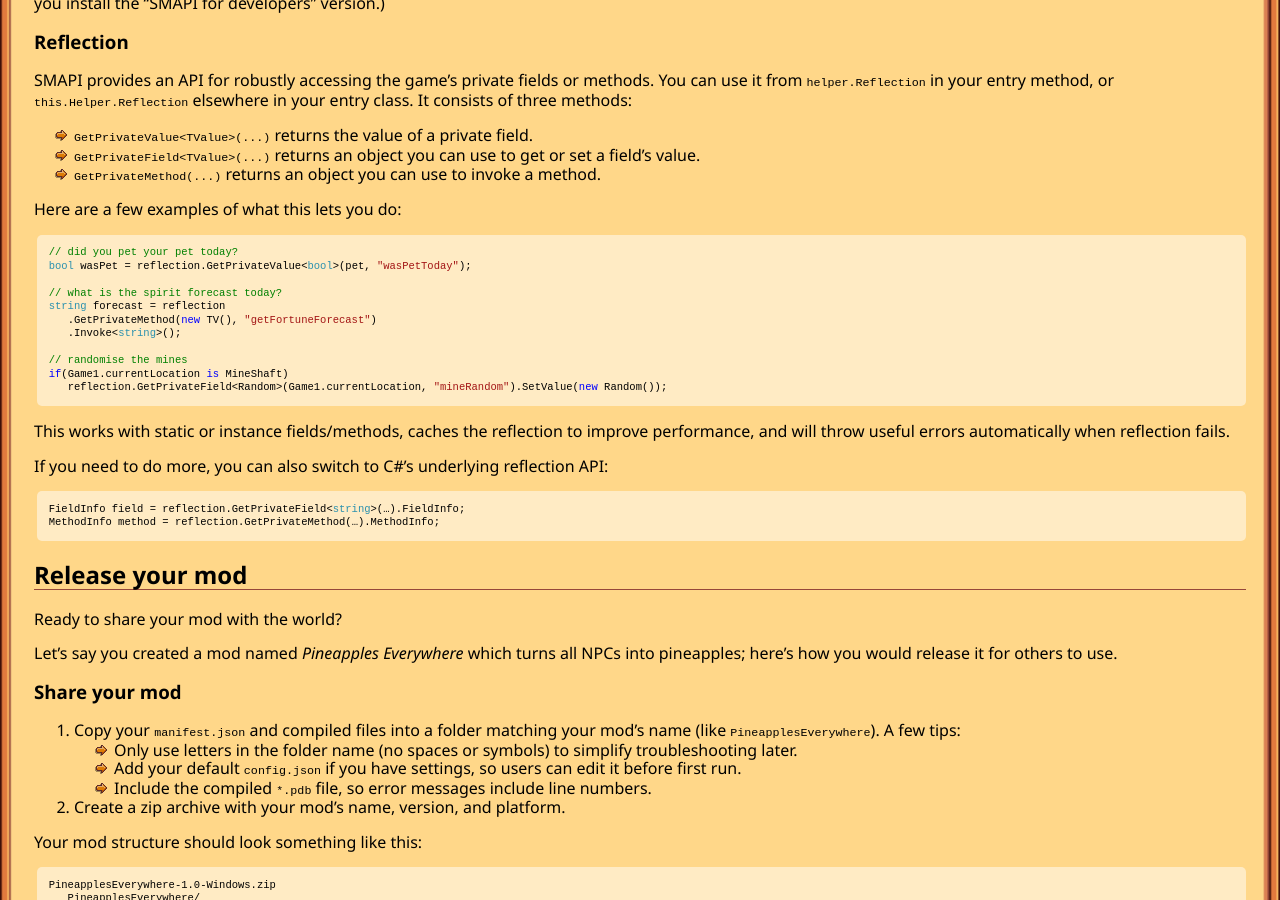
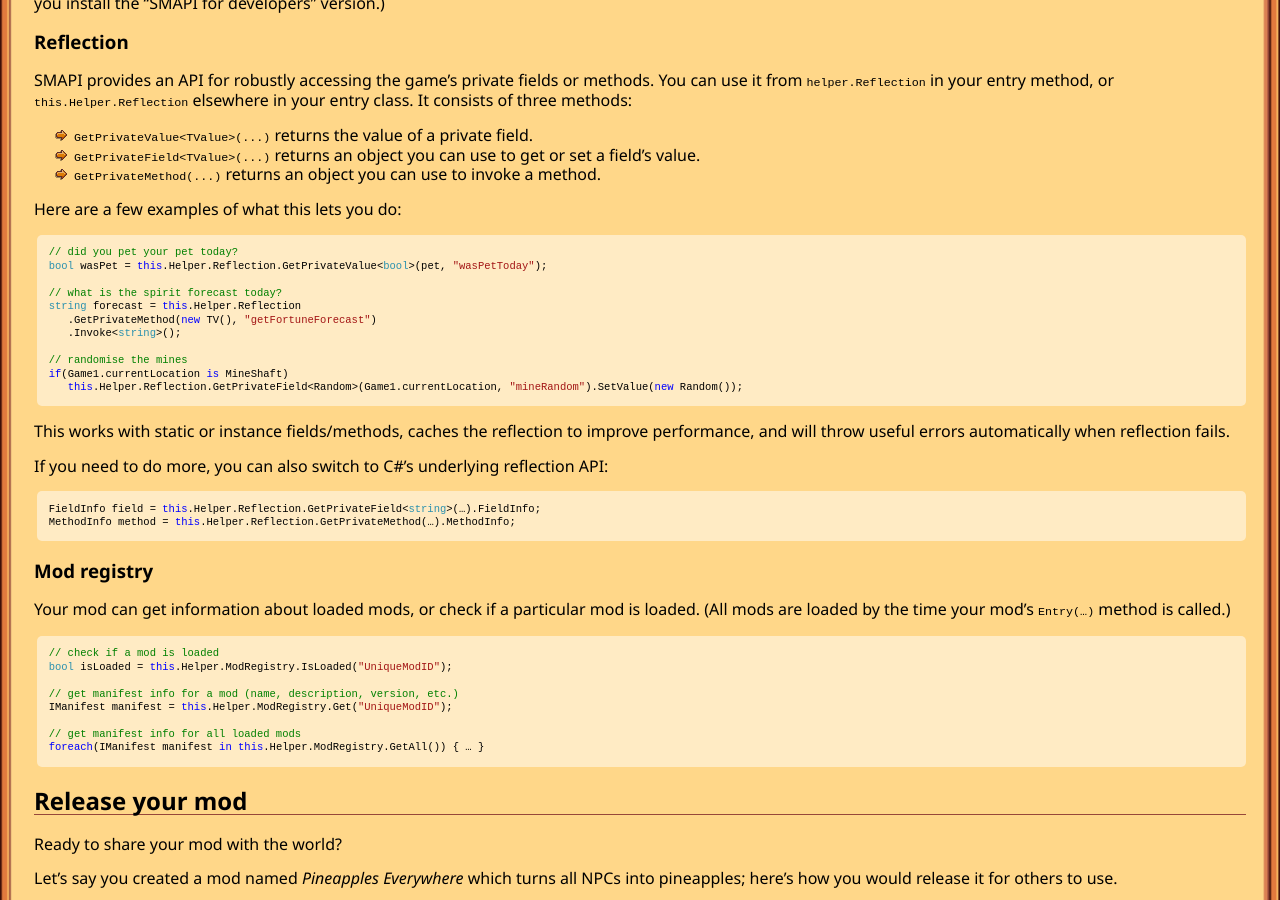
Before and after one commit to Pathoschild/canimod.github.io, a Jekyll site: the page built from guides/creating-a-smapi-mod.md, in a window 1280 px wide and 900 px high, scrolled down 7562 px. Built offline with Jekyll 4.4.1, drawn with Linux system fonts in a browser that asks for light colours; nearby versions of some CDN libraries.

Commit message:
update for SMAPI 1.7

````diff
--- a/guides/creating-a-smapi-mod.md
+++ b/guides/creating-a-smapi-mod.md
@@ -429,16 +429,16 @@ Here are a few examples of what this lets you do:
 
 ```c#
 // did you pet your pet today?
-bool wasPet = reflection.GetPrivateValue<bool>(pet, "wasPetToday");
+bool wasPet = this.Helper.Reflection.GetPrivateValue<bool>(pet, "wasPetToday");
 
 // what is the spirit forecast today?
-string forecast = reflection
+string forecast = this.Helper.Reflection
    .GetPrivateMethod(new TV(), "getFortuneForecast")
    .Invoke<string>();
 
 // randomise the mines
 if(Game1.currentLocation is MineShaft)
-   reflection.GetPrivateField<Random>(Game1.currentLocation, "mineRandom").SetValue(new Random());
+   this.Helper.Reflection.GetPrivateField<Random>(Game1.currentLocation, "mineRandom").SetValue(new Random());
 ```
 
 This works with static or instance fields/methods, caches the reflection to improve performance, and will
@@ -447,8 +447,23 @@ throw useful errors automatically when reflection fails.
 If you need to do more, you can also switch to C#'s underlying reflection API:
 
 ```c#
-FieldInfo field = reflection.GetPrivateField<string>(…).FieldInfo;
-MethodInfo method = reflection.GetPrivateMethod(…).MethodInfo;
+FieldInfo field = this.Helper.Reflection.GetPrivateField<string>(…).FieldInfo;
+MethodInfo method = this.Helper.Reflection.GetPrivateMethod(…).MethodInfo;
+```
+
+### Mod registry
+Your mod can get information about loaded mods, or check if a particular mod is loaded. (All mods
+are loaded by the time your mod's `Entry(…)` method is called.)
+
+```c#
+// check if a mod is loaded
+bool isLoaded = this.Helper.ModRegistry.IsLoaded("UniqueModID");
+
+// get manifest info for a mod (name, description, version, etc.)
+IManifest manifest = this.Helper.ModRegistry.Get("UniqueModID");
+
+// get manifest info for all loaded mods
+foreach(IManifest manifest in this.Helper.ModRegistry.GetAll()) { … }
 ```
 
 ## Release your mod
````
Also changed, not shown: guides/updating-a-smapi-mod.md (+10 -9 lines).
